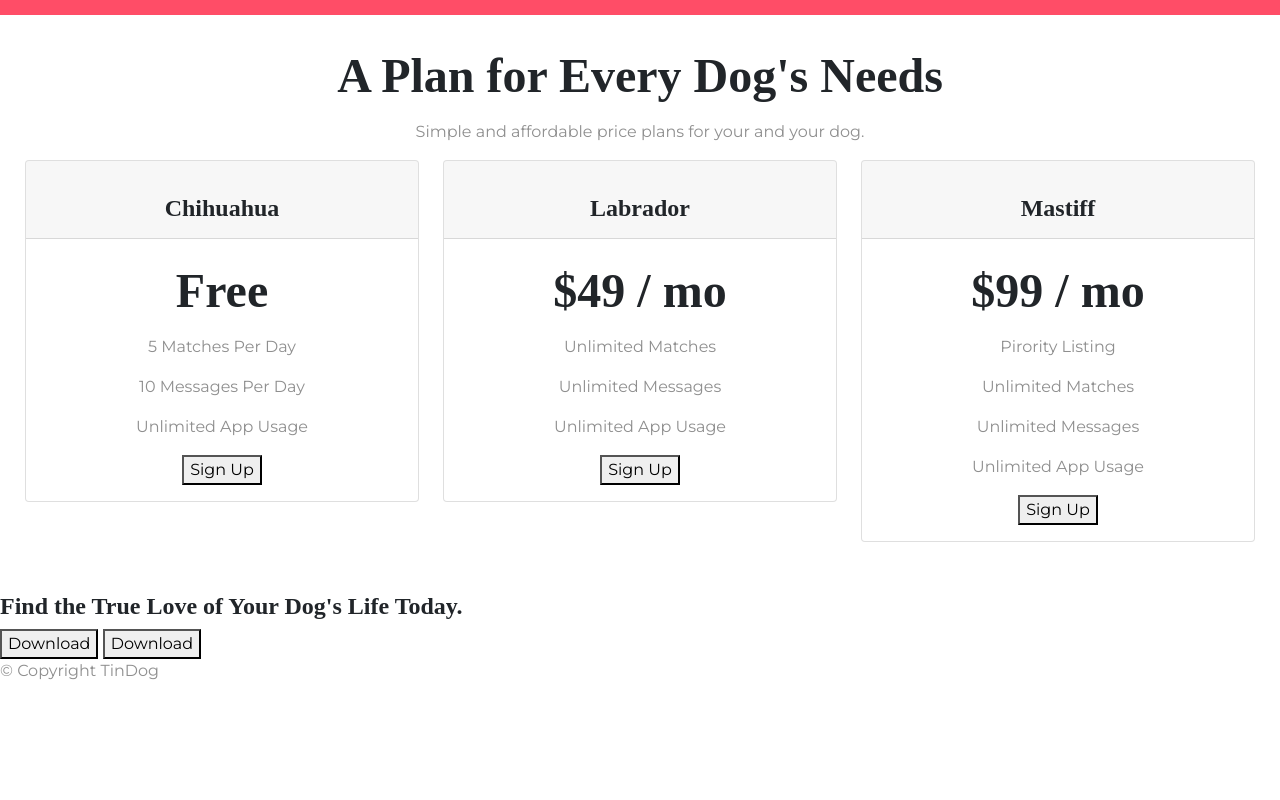
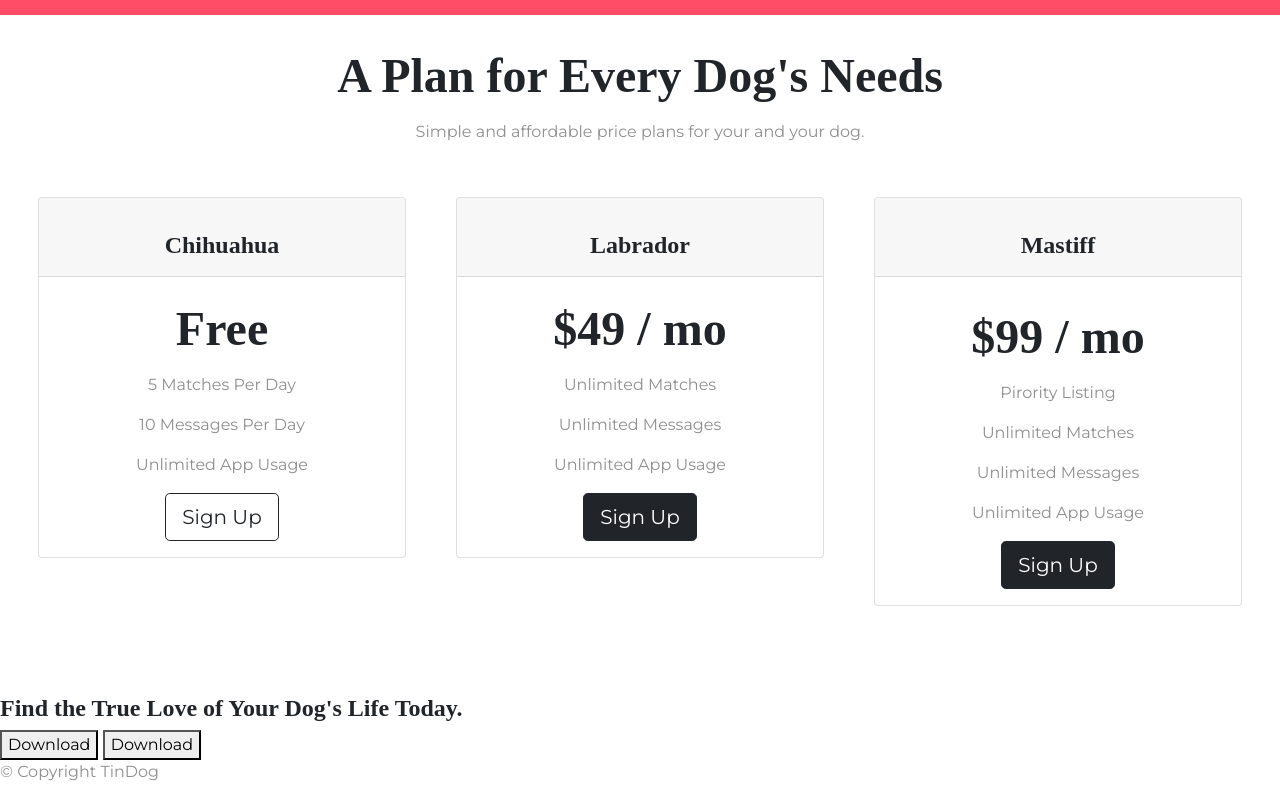
Before and after one commit to tobiasprima/TinDog, a plain HTML site: page index.html in a window 1280 px wide. Shown: the part 1848-2648 px from the top of the page. Before the commit the page ends 2547 px from the top, so only its background shows below. Drawn offline with nearby package versions, Linux system fonts and the light colour scheme.

Commit message:
Update the pricing page

```diff
--- a/css/styles.css
+++ b/css/styles.css
@@ -41,7 +41,7 @@ h2 {
 h3 {
     font-family: 'Montserrat-Bold';
     font-size: 1.5rem;
-    font-weight: bold;
+    font-weight: bolder;
     margin-top: 25px;
 }
 
@@ -124,3 +124,7 @@ a {
     text-align: center;
     padding: 25px;
 }
+
+.pricingcolumn {
+    padding: 3% 2%;
+}
--- a/index.html
+++ b/index.html
@@ -140,7 +140,7 @@
     <p>Simple and affordable price plans for your and your dog.</p>
 
     <div class="row">
-      <div class="col-lg-4 col-md-6">
+      <div class="col-lg-4 col-md-6 pricingcolumn">
         <div class="card">
           <div class="card-header">
             <h3>Chihuahua</h3>
@@ -150,11 +150,11 @@
             <p>5 Matches Per Day</p>
             <p>10 Messages Per Day</p>
             <p>Unlimited App Usage</p>
-            <button type="button">Sign Up</button>
+            <a href="#" class="btn btn-lg btn-block btn-outline-dark">Sign Up</a>
           </div>
         </div>
       </div>
-      <div class="col-lg-4 col-md-6">
+      <div class="col-lg-4 col-md-6 pricingcolumn">
         <div class="card">
           <div class="card-header">
             <h3>Labrador</h3>
@@ -164,22 +164,22 @@
             <p>Unlimited Matches</p>
             <p>Unlimited Messages</p>
             <p>Unlimited App Usage</p>
-            <button type="button">Sign Up</button>
+            <a href="#" class="btn btn-lg btn-block btn-dark">Sign Up</a>
           </div>
         </div>
       </div>
-      <div class="col-lg-4 col-md-12">
+      <div class="col-lg-4 col-md-12 pricingcolumn">
         <div class="card">
           <div class="card-header">
             <h3>Mastiff</h3>
           </div>
-          <div class="card-body">
+          <div class="card-body mt-2">
             <h2>$99 / mo</h2>
             <p>Pirority Listing</p>
             <p>Unlimited Matches</p>
             <p>Unlimited Messages</p>
             <p>Unlimited App Usage</p>
-            <button type="button">Sign Up</button>
+            <a href="#" class="btn btn-lg btn-block btn-dark">Sign Up</a>
           </div>
         </div>
       </div>
```
